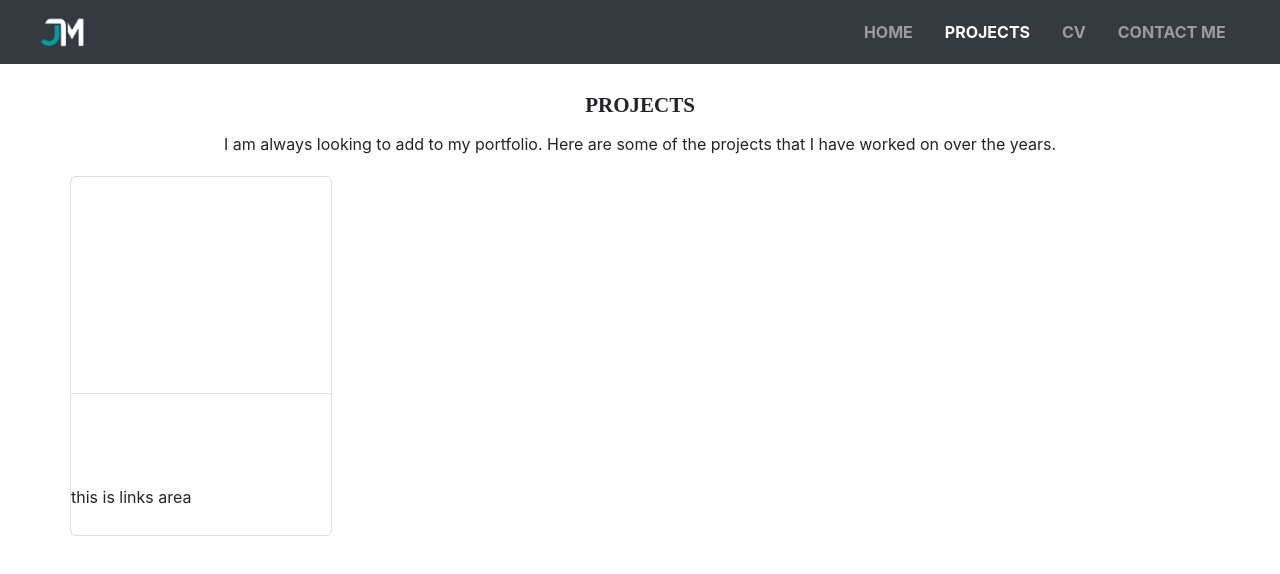
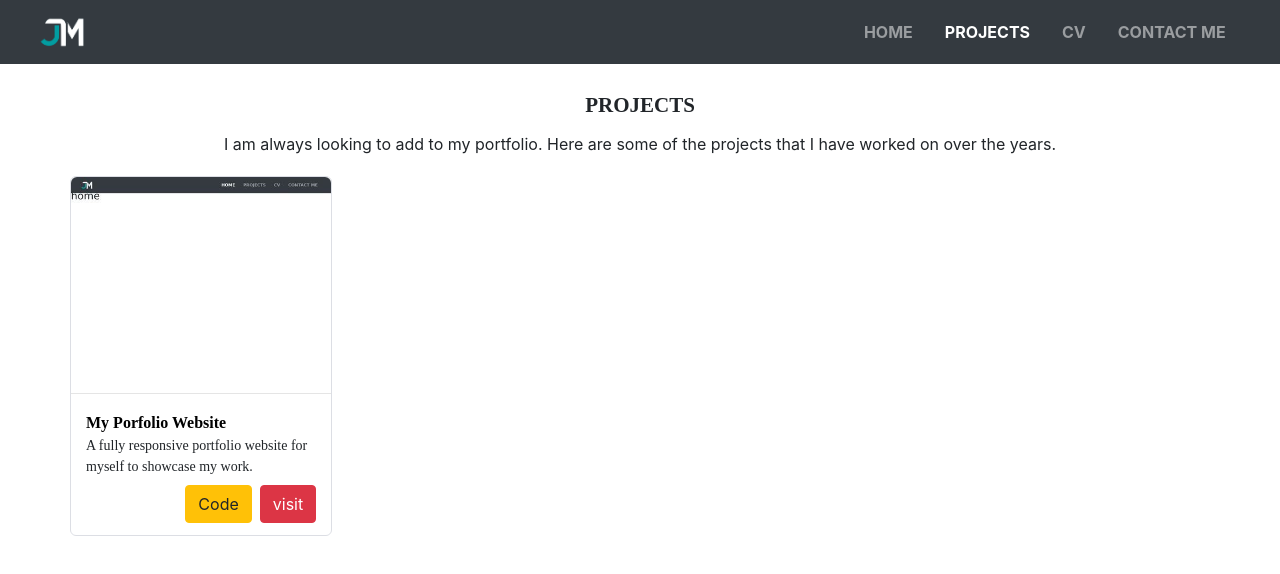
Before and after one commit to JoshMurunga/portfolio, a React (Create React App) app: page /projects in a window 1280 px wide. Shown: the top 574 px of the page. Built offline with nearby package versions, Linux system fonts and the light colour scheme.

Commit message:
project box complete

```diff
--- a/package.json
+++ b/package.json
@@ -3,6 +3,8 @@
   "version": "0.1.0",
   "private": true,
   "dependencies": {
+    "@iconify/icons-logos": "^1.0.12",
+    "@iconify/react": "^1.1.3",
     "@testing-library/jest-dom": "^4.2.4",
     "@testing-library/react": "^9.5.0",
     "@testing-library/user-event": "^7.2.1",
--- a/src/App.css
+++ b/src/App.css
@@ -488,10 +488,74 @@ a:hover {
   height: 200px;
 }
 
+.project-img {
+  height: auto;
+  width: 100%;
+  border-radius: 6px;
+}
+
 .project-box-info {
   height: 75px;
 }
 
+.pb-info {
+  padding: 0px 15px 0px 15px;
+  font-weight: 700;
+  font-family: "Ubuntu";
+}
+
 .project-box-links {
   height: 50px;
+  padding: 0px 15px 0px 15px;
+  font-size: 20px;
 }
+
+.project-box-details {
+  padding: 0px 15px 0px 15px;
+  font-family: "Ubuntu";
+  font-size: 14px;
+}
+
+.pb-links-fl {
+  float: left;
+}
+
+.pb-links-fr {
+  float: right;
+}
+
+.tipper {
+  position: relative;
+  display: inline-block;
+}
+
+.tipper:hover .tippertext {
+  visibility: visible;
+}
+
+.tippertext {
+  visibility: hidden;
+  width: 80px;
+  background-color: black;
+  color: #fff;
+  text-align: center;
+  font-size: 14px;
+  border-radius: 6px;
+  padding: 5px 5px 5px 5px;
+  position: absolute;
+  z-index: 1;
+  bottom: 100%;
+  left: 50%;
+  margin-left: -40px;
+}
+
+.tippertext::after {
+  content: "";
+  position: absolute;
+  top: 100%;
+  left: 50%;
+  margin-left: -5px;
+  border-width: 5px;
+  border-style: solid;
+  border-color: black transparent transparent transparent;
+}
--- a/src/components/home.jsx
+++ b/src/components/home.jsx
@@ -3,7 +3,15 @@ import React, { Component } from "react";
 class Home extends Component {
   state = {};
   render() {
-    return <h1 style={{ marginTop: "50px" }}>home</h1>;
+    return (
+      <div className="container">
+        <h1 style={{ marginTop: "50px" }}>home</h1>
+        <div className="tipper">
+          Hover over me
+          <span className="tippertext">Tooltip text</span>
+        </div>
+      </div>
+    );
   }
 }
 
--- a/src/components/projects.jsx
+++ b/src/components/projects.jsx
@@ -1,4 +1,8 @@
 import React, { Component } from "react";
+import { Icon } from "@iconify/react";
+import reactIcon from "@iconify/icons-logos/react";
+import herokuIcon from "@iconify/icons-logos/heroku-icon";
+import gitIcon from "@iconify/icons-logos/git-icon";
 
 class Projects extends Component {
   render() {
@@ -11,10 +15,62 @@ class Projects extends Component {
         </div>
         <div className="projects-container">
           <div className="project-box" id="p-box">
-            <div className="project-box-image"></div>
+            <div className="project-box-image">
+              <img
+                src="portfolio.jpg"
+                alt="Portfolio Website"
+                className="project-img"
+              />
+            </div>
             <hr />
-            <div className="project-box-info"></div>
-            <div className="project-box-links">this is links area</div>
+            <div className="project-box-info">
+              <a
+                href="https://joshmurunga.herokuapp.com/"
+                target="_blank"
+                rel="noopener noreferrer"
+                className="cv-email pb-info"
+              >
+                My Porfolio Website
+              </a>
+              <div className="project-box-details">
+                A fully responsive portfolio website for myself to showcase my
+                work.
+              </div>
+            </div>
+            <div className="project-box-links">
+              <div className="pb-links-fl">
+                <div className="tipper">
+                  <Icon icon={reactIcon} className="mr-1" />
+                  <span className="tippertext">React</span>
+                </div>
+                <div className="tipper">
+                  <Icon icon={herokuIcon} className="mr-1" />
+                  <span className="tippertext">Heroku</span>
+                </div>
+                <div className="tipper">
+                  <Icon icon={gitIcon} />
+                  <span className="tippertext">Git</span>
+                </div>
+              </div>
+              <div className="pb-links-fr">
+                <a
+                  href="https://github.com/JoshMurunga/portfolio"
+                  target="_blank"
+                  rel="noopener noreferrer"
+                  className="btn btn-warning mr-2"
+                >
+                  Code
+                </a>
+                <a
+                  href="https://joshmurunga.herokuapp.com/"
+                  target="_blank"
+                  rel="noopener noreferrer"
+                  className="btn btn-danger"
+                >
+                  visit
+                </a>
+              </div>
+            </div>
           </div>
         </div>
       </div>
```
Also changed, not shown: public/portfolio.jpg (added), 1 other file (tests, documents, lock files or other folders).
